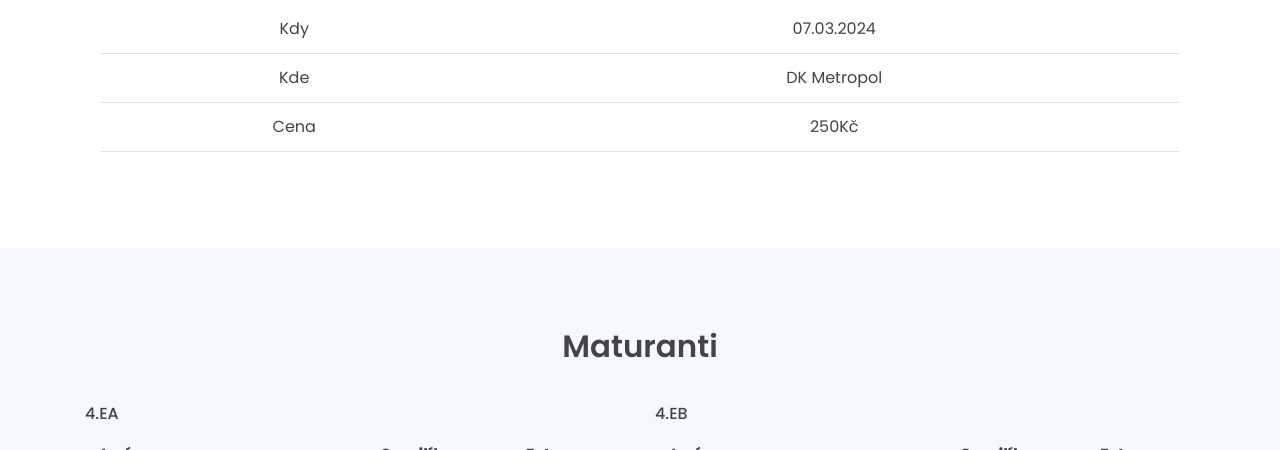
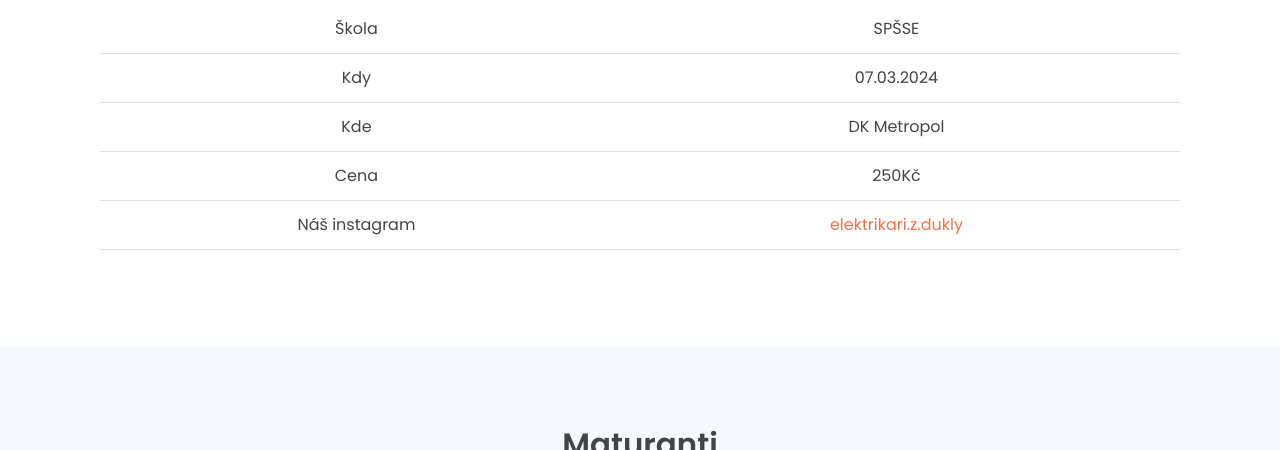
Before and after one commit to WarriorKnight/WarriorKnight.github.io, a website: page index.html in a window 1280 px wide. Shown: the part 847-1297 px from the top of the page. Drawn offline with Linux system fonts and the light colour scheme.

Commit message:
Update index.html

```diff
--- a/index.html
+++ b/index.html
@@ -131,6 +131,10 @@
             <div class="container">
                 <table class="table text-center">
                     <thead>
+                        <tr>
+                            <td>Škola</td>
+                            <td>SPŠSE</td>
+                          </tr>
                       <tr>
                         <td>Kdy</td>
                         <td>07.03.2024</td>
@@ -144,6 +148,10 @@
                       <tr>
                         <td>Cena</td>
                         <td>250Kč</td>
+                      </tr>
+                      <tr>
+                        <td>Náš instagram</td>
+                        <td><a href="https://www.instagram.com/elektrikari.z.dukly/" target="_blank">elektrikari.z.dukly</a></td>
                       </tr>
                     </tbody>
                   </table>
```
